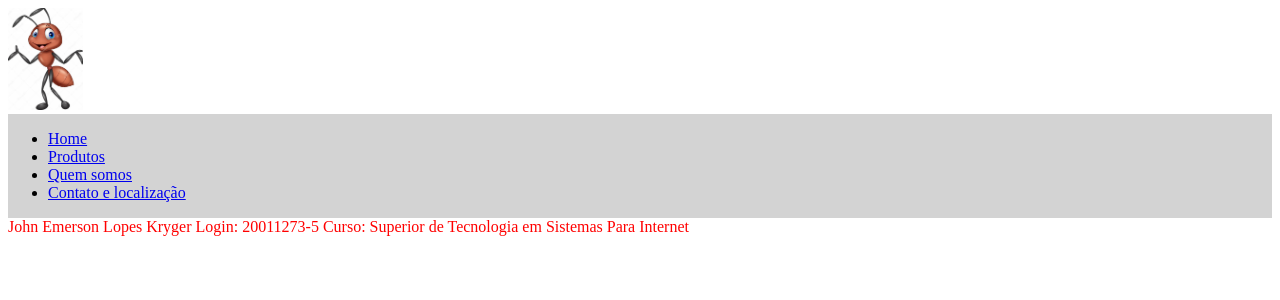
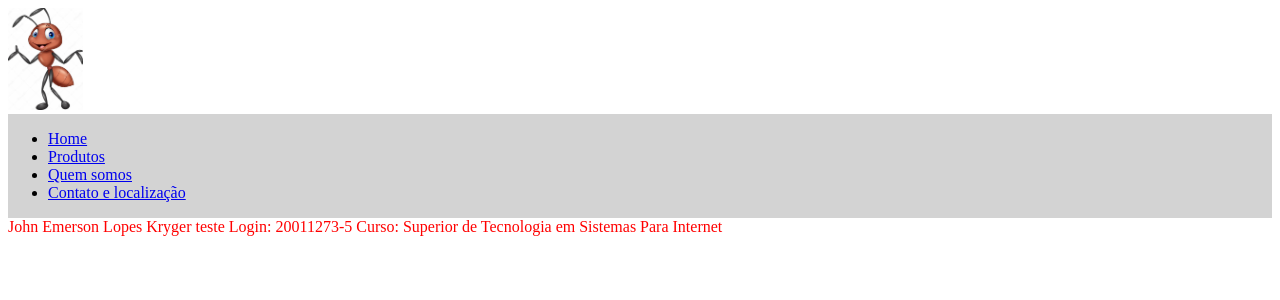
Before and after one commit to johnkriger/20011273-5_John_Kryger, a PHP site: page /index.php in a window 1280 px wide. Shown: the top 300 px of the page. Run offline with PHP 8.4, Linux system fonts and the light colour scheme.

Commit message:
Apenas um teste.

```diff
--- a/20011273-5_John_Kryger/index.php
+++ b/20011273-5_John_Kryger/index.php
@@ -45,7 +45,7 @@
 
     </main>
     <footer>
-        John Emerson Lopes Kryger
+        John Emerson Lopes Kryger teste
         Login: 20011273-5
         Curso: Superior de Tecnologia em Sistemas Para Internet
     </footer>
```
